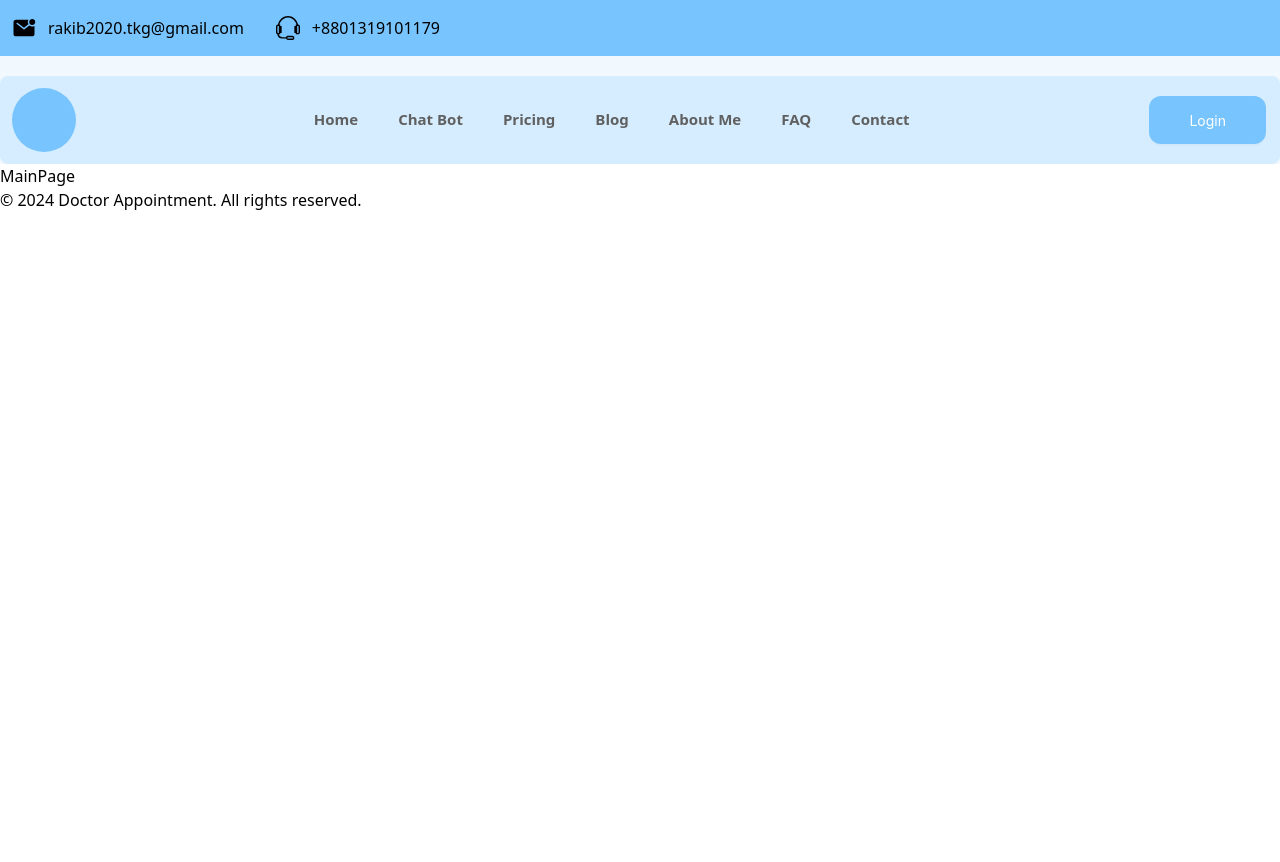
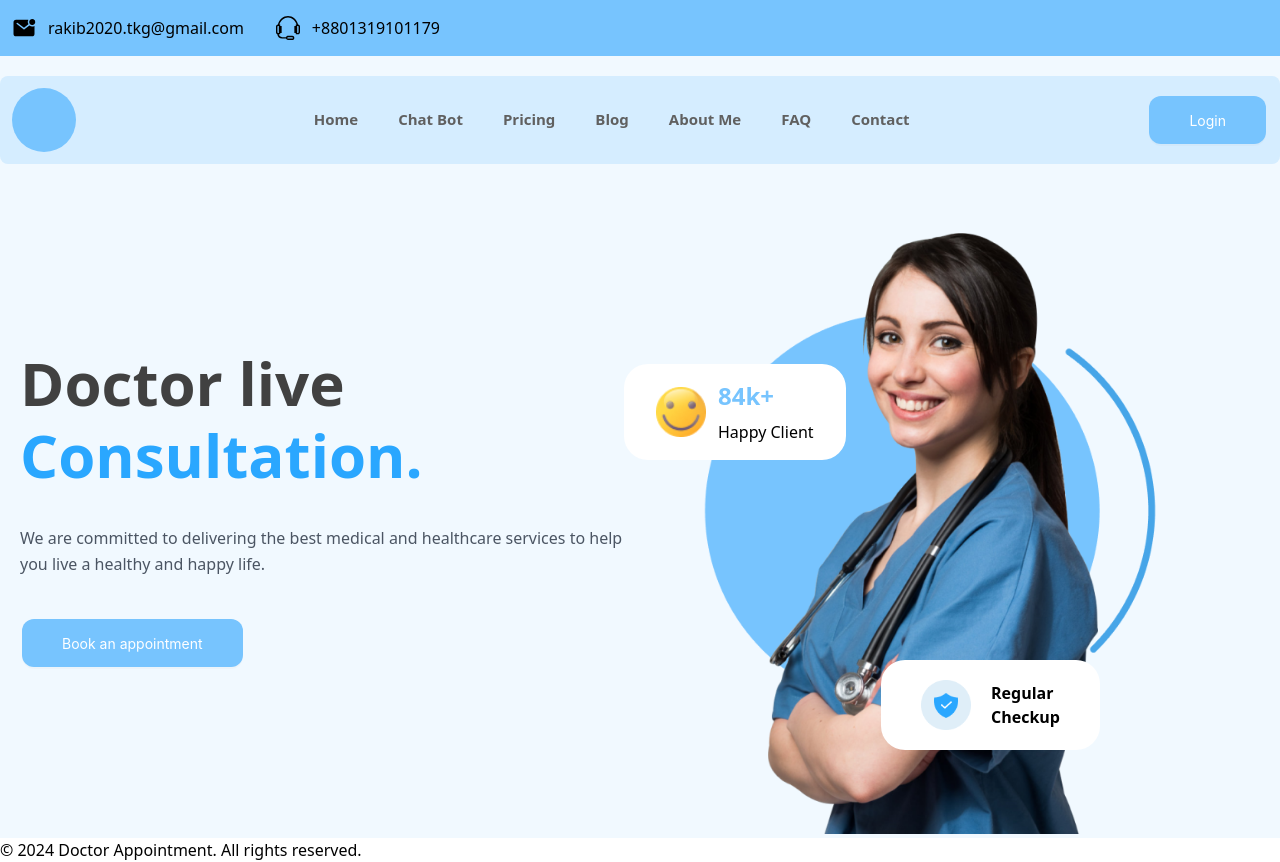
Before and after one commit to rakibislam2233/doctor-appointment, a Next.js app: page / in a window 1280 px wide. Before the commit the page ends 800 px from the top, so only its background shows below. Built offline with nearby package versions, Linux system fonts and the light colour scheme.

Commit message:
Hero section added

```diff
--- a/src/app/(mainLayout)/page.tsx
+++ b/src/app/(mainLayout)/page.tsx
@@ -1,8 +1,11 @@
+import HeroSection from "@/components/Pages/Home/HeroSection";
+
 const MainPage = () => {
   return (
-    <div>MainPage
-    </div>
-  )
-}
+    <>
+      <HeroSection />
+    </>
+  );
+};
 
-export default MainPage
+export default MainPage;
--- /dev/null
+++ b/src/components/Pages/Home/HeroSection.tsx
@@ -0,0 +1,74 @@
+import MainContainer from "@/components/Shared/MainContainer/MainContainer";
+import CustomButton from "@/components/UI/CustomButton";
+import React from "react";
+import nurseImage from "@/assets/hero-section/nurse.png";
+import circle from "@/assets/hero-section/circle.png";
+import emoji from "@/assets/hero-section/emoji.png";
+import checked from "@/assets/hero-section/checked.png";
+import Image from "next/image";
+
+const HeroSection = () => {
+  return (
+    <section className="w-full h-full  bg-[#F1F9FF] p-5">
+      <MainContainer className="py-8 grid grid-cols-1 md:grid-cols-2 gap-8 place-items-center">
+        {/* Left side: Heading, Text, and Button */}
+        <div className="w-full space-y-10">
+          {/* Hero title */}
+          <h1 className="text-6xl font-semibold flex flex-col gap-3">
+            <span className="text-[#414141]">Doctor live</span>
+            <span className="text-[#2AA7FF]">Consultation.</span>
+          </h1>
+          {/* Description */}
+          <p className="text-[16px] leading-relaxed text-gray-600">
+            We are committed to delivering the best medical and healthcare
+            services to help you live a healthy and happy life.
+          </p>
+          {/* Appointment button */}
+          <div className="space-x-5">
+            <CustomButton  hover>Book an appointment</CustomButton>
+          </div>
+        </div>
+
+        {/* Right side: Nurse image with circle background */}
+        <div className="w-full relative ">
+          <div className="w-full flex justify-center items-center relative">
+            <div className="w-full">
+              <Image
+                width={550}
+                height={550}
+                src={circle}
+                alt="background circle"
+                className="mx-auto"
+              />
+            </div>
+            <div className="absolute left-28 -bottom-12">
+              <Image
+                width={330}
+                height={300}
+                src={nurseImage}
+                alt="nurse image"
+              />
+            </div>
+            <div className="flex gap-3 items-center -left-8 absolute top-32 bg-white px-8 py-4 rounded-3xl ">
+              <Image width={50} height={50} src={emoji} alt="emoji" />
+              <div className="flex flex-col gap-2">
+                <h1 className="text-2xl font-semibold text-[#77C4FE]">84k+</h1>
+                <h1>Happy Client</h1>
+              </div>
+            </div>
+            <div className="flex gap-5 items-center right-40 absolute bottom-9 bg-white px-10 py-5 rounded-3xl">
+              <Image width={50} height={50} src={checked} alt="emoji"  />
+              <h1 className="font-semibold">
+                Regular <br /> Checkup
+              </h1>
+            </div>
+          </div>
+        </div>
+
+        {/* info side */}
+      </MainContainer>
+    </section>
+  );
+};
+
+export default HeroSection;
--- a/src/components/Shared/Header/Header.tsx
+++ b/src/components/Shared/Header/Header.tsx
@@ -4,7 +4,7 @@ import SubNavbar from "../Navbar/SubNavbar";
 
 const Header = () => {
   return (
-    <header>
+    <header className="hidden md:block">
       <SubNavbar />
       <Navbar />
     </header>
--- a/src/components/Shared/Navbar/Navbar.tsx
+++ b/src/components/Shared/Navbar/Navbar.tsx
@@ -38,7 +38,7 @@ const navLinks = [
 const Navbar = () => {
     const path = usePathname()
   return (
-   <nav className={`w-full ${path==='/' && "bg-[#F1F9FF]"} pt-5`}>
+   <nav className={`w-full ${path==='/' && "bg-[#F1F9FF]"} py-5`}>
       <MainContainer className="p-3 bg-[#D5EDFF] flex justify-between items-center rounded-lg">
        <div>
           <div className="size-16 rounded-full bg-[#77C4FE]">
--- a/src/components/UI/CustomButton.tsx
+++ b/src/components/UI/CustomButton.tsx
@@ -1,12 +1,12 @@
 /* eslint-disable react/prop-types */
-'use client'
+"use client";
 import React from "react";
 import { Button } from "antd";
 
 // Define types for props
 interface CustomButtonProps {
   loading?: boolean;
-  hover?: boolean;  // New hover prop
+  hover?: boolean; // New hover prop
   children: React.ReactNode;
   className?: string;
   border?: boolean;
@@ -16,7 +16,7 @@ interface CustomButtonProps {
 
 const CustomButton: React.FC<CustomButtonProps> = ({
   loading = false,
-  hover = false,  // Default to true (hover effect is enabled by default)
+  hover = false, // Default to true (hover effect is enabled by default)
   children,
   className = "",
   border = false,
@@ -24,7 +24,6 @@ const CustomButton: React.FC<CustomButtonProps> = ({
   onChange,
 }) => {
   return (
-    <div className="w-full flex justify-center">
     <div
       className={`${
         border ? "w-full border-2 border-[#77C4FE]" : ""
@@ -34,7 +33,9 @@ const CustomButton: React.FC<CustomButtonProps> = ({
         type="default"
         htmlType="submit"
         loading={loading}
-          className={`${className} bg-[#77C4FE] flex px-10 py-6 justify-center items-center gap-5 text-white ${border?"rounded-lg" : "rounded-xl"} transition-all duration-500`}
+        className={`${className} bg-[#77C4FE] flex px-10 py-6 justify-center items-center gap-5 text-white ${
+          border ? "rounded-lg" : "rounded-xl"
+        } transition-all duration-500`}
         style={{
           backgroundColor: "#77C4FE", // Custom background color
           border: border ? "2px solid #77C4FE" : "none", // Custom border
@@ -60,7 +61,6 @@ const CustomButton: React.FC<CustomButtonProps> = ({
         {children}
       </Button>
     </div>
-    </div>
   );
 };
 
```
Also changed, not shown: src/assets/hero-section/checked.png (added), src/assets/hero-section/emoji.png (added). Lines whose indentation alone changed are shown as unchanged.
